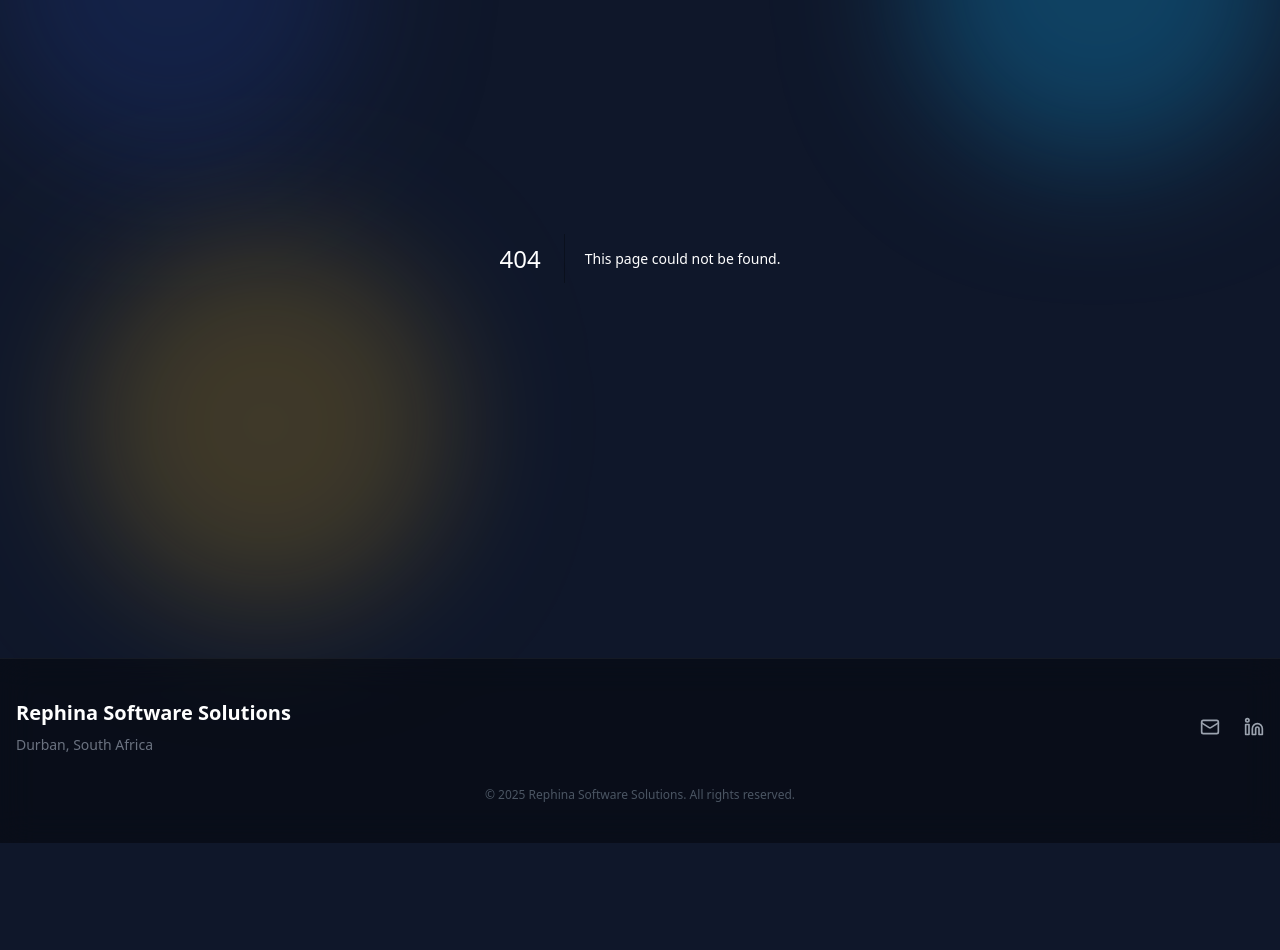
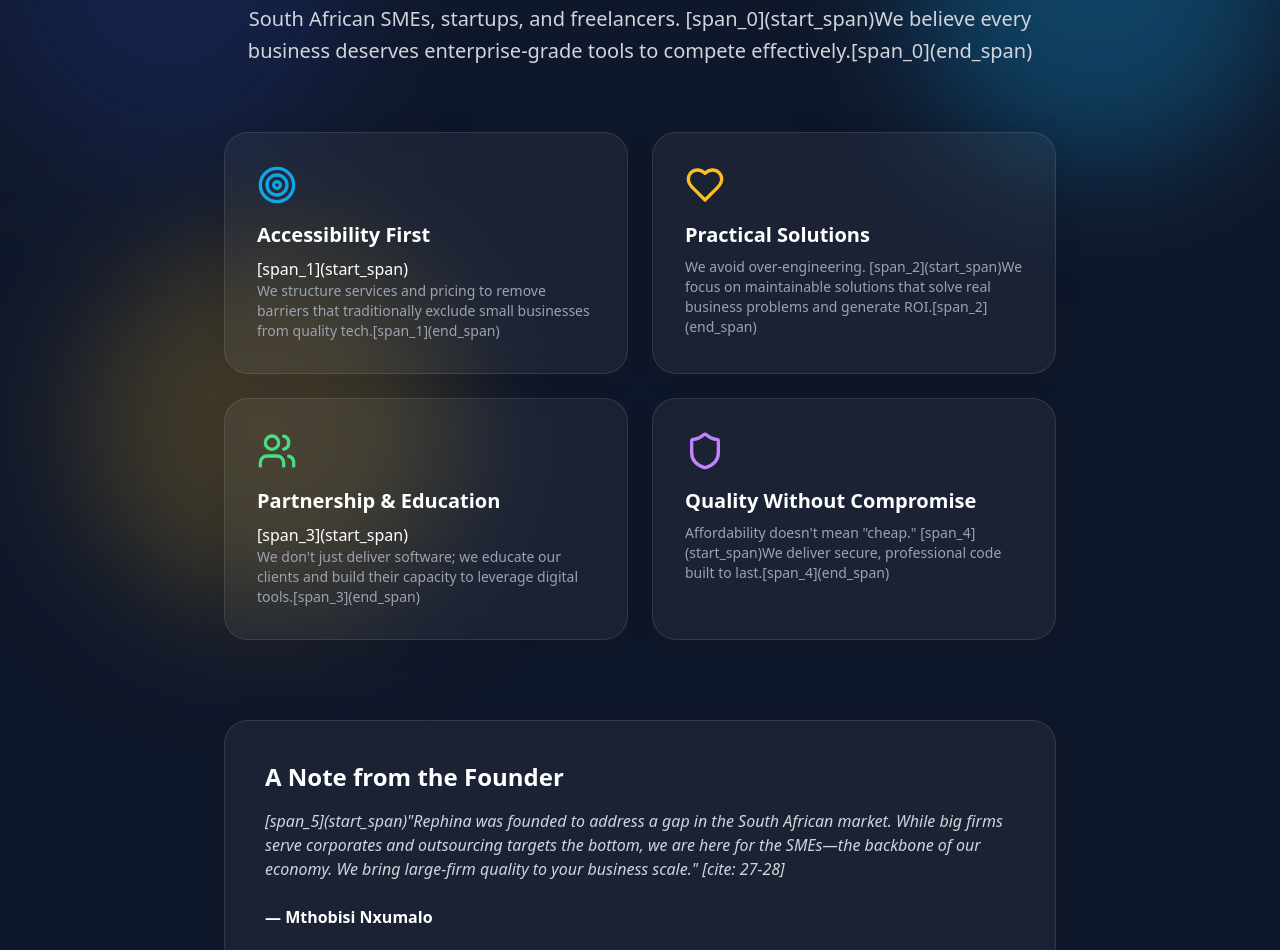
Before and after one commit to Rephina-Software/Landing-page, a Next.js app: page /about in a window 1280 px wide. Before the commit this address had no page. Shown: the part 222-1172 px from the top of the page. Before the commit the page ends 1065 px from the top, so only its background shows below. Built offline with nearby package versions, Linux system fonts and the light colour scheme.

Commit message:
Create page.js

```diff
--- /dev/null
+++ b/app/about/page.js
@@ -0,0 +1,53 @@
+import React from 'react';
+import { Target, Heart, Users, Shield } from 'lucide-react';
+
+export default function AboutPage() {
+  return (
+    <div className="min-h-screen pt-10">
+      <div className="max-w-4xl mx-auto px-4 sm:px-6 lg:px-8">
+
+        {/* Header */}
+        <div className="text-center mb-16">
+          <h1 className="text-4xl md:text-5xl font-bold mb-6">Our Mission</h1>
+          <p className="text-xl text-gray-300 leading-relaxed">
+            To democratize access to professional software development and AI technology for South African SMEs, startups, and freelancers.
+            [span_0](start_span)We believe every business deserves enterprise-grade tools to compete effectively.[span_0](end_span)
+          </p>
+        </div>
+
+        {/* Values Grid */}
+        <div className="grid md:grid-cols-2 gap-6 mb-20">
+           <div className="glass p-8 rounded-3xl">
+              <Target className="w-10 h-10 text-rephina-cyan mb-4" />
+              <h3 className="text-xl font-bold mb-2">Accessibility First</h3>
+              [span_1](start_span)<p className="text-gray-400 text-sm">We structure services and pricing to remove barriers that traditionally exclude small businesses from quality tech.[span_1](end_span)</p>
+           </div>
+           <div className="glass p-8 rounded-3xl">
+              <Heart className="w-10 h-10 text-rephina-gold mb-4" />
+              <h3 className="text-xl font-bold mb-2">Practical Solutions</h3>
+              <p className="text-gray-400 text-sm">We avoid over-engineering. [span_2](start_span)We focus on maintainable solutions that solve real business problems and generate ROI.[span_2](end_span)</p>
+           </div>
+           <div className="glass p-8 rounded-3xl">
+              <Users className="w-10 h-10 text-green-400 mb-4" />
+              <h3 className="text-xl font-bold mb-2">Partnership & Education</h3>
+              [span_3](start_span)<p className="text-gray-400 text-sm">We don't just deliver software; we educate our clients and build their capacity to leverage digital tools.[span_3](end_span)</p>
+           </div>
+           <div className="glass p-8 rounded-3xl">
+              <Shield className="w-10 h-10 text-purple-400 mb-4" />
+              <h3 className="text-xl font-bold mb-2">Quality Without Compromise</h3>
+              <p className="text-gray-400 text-sm">Affordability doesn't mean "cheap." [span_4](start_span)We deliver secure, professional code built to last.[span_4](end_span)</p>
+           </div>
+        </div>
+
+        {/* Founder Section */}
+        <div className="glass p-10 rounded-3xl border-l-4 border-rephina-gold">
+            <h3 className="text-2xl font-bold mb-4">A Note from the Founder</h3>
+            <p className="text-gray-300 italic mb-6">
+              [span_5](start_span)"Rephina was founded to address a gap in the South African market. While big firms serve corporates and outsourcing targets the bottom, we are here for the SMEs—the backbone of our economy. We bring large-firm quality to your business scale." [cite: 27-28]
+            </p>
+            <p className="font-bold text-white">— Mthobisi Nxumalo</p>
+        </div>
+      </div>
+    </div>
+  );
+}
```
